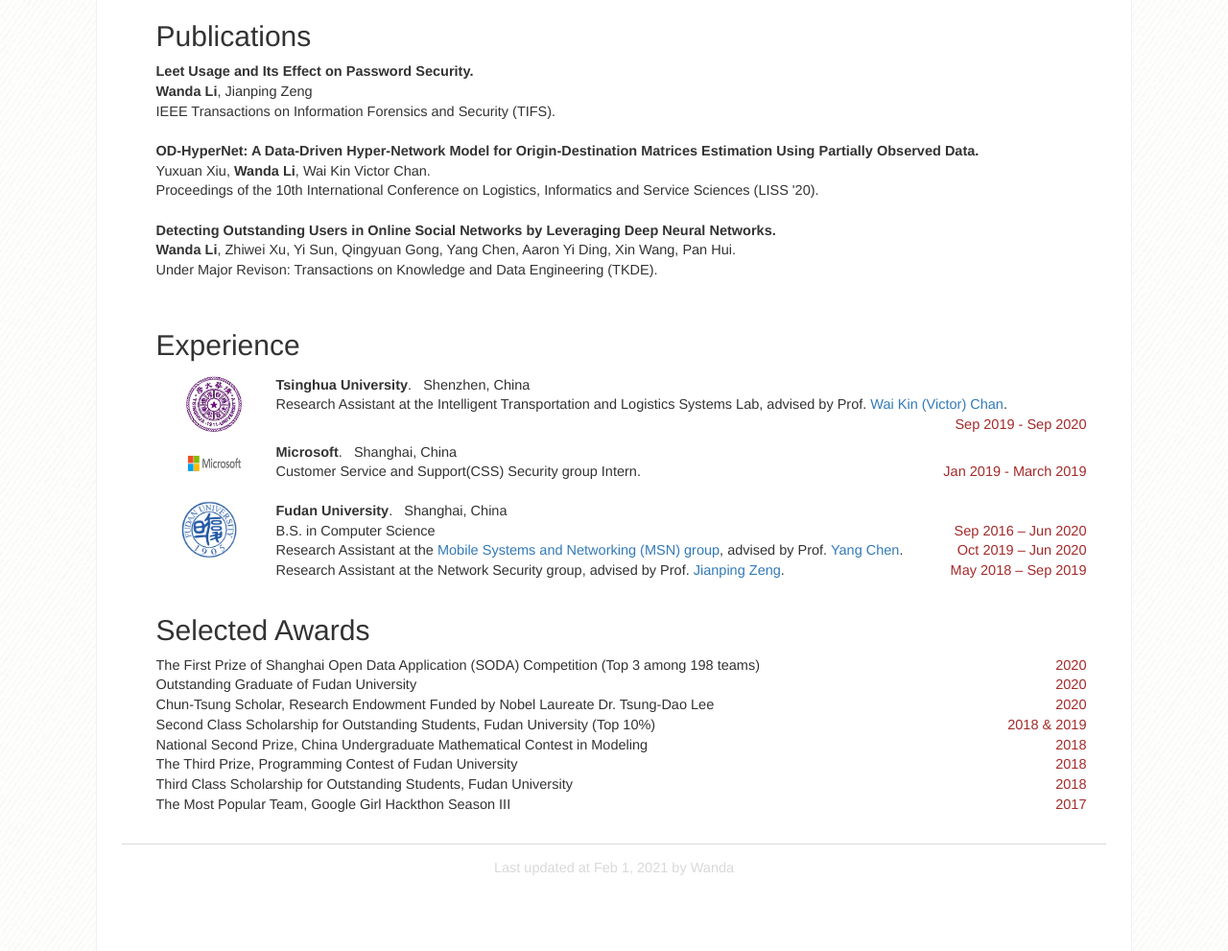
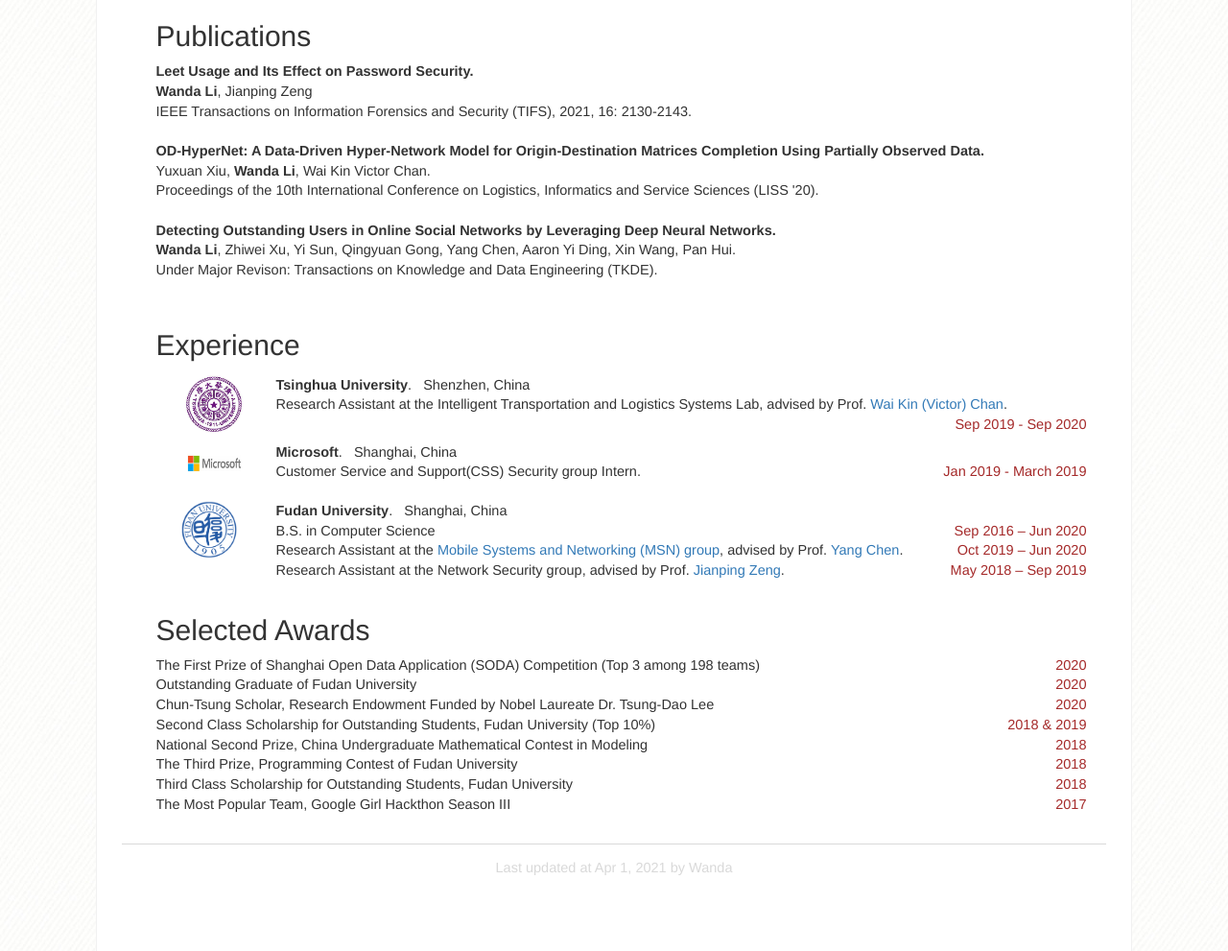
Before and after one commit to wandli/wandli.github.io, a Jekyll site: the page index.html, which Jekyll copies as it is, in a window 1280 px wide. Shown: the part 380-1371 px from the top of the page at 96% size. Built offline with Jekyll 4.4.1, drawn with Linux system fonts in a browser that asks for light colours; nearby versions of some CDN libraries; library files that are not in the unit come from our copies.

Commit message:
Update index.html

```diff
--- a/index.html
+++ b/index.html
@@ -55,10 +55,10 @@
 					<li>
 						<strong>Leet Usage and Its Effect on Password Security.</strong><br/>
 						<span> <strong>Wanda Li</strong>, Jianping Zeng</span><br/>
-						<span>IEEE Transactions on Information Forensics and Security (TIFS).</span><br/>
+						<span>IEEE Transactions on Information Forensics and Security (TIFS), 2021, 16: 2130-2143.</span><br/>
 					</li><br/>
 					<li>
-						<strong>OD-HyperNet: A Data-Driven Hyper-Network Model for Origin-Destination Matrices Estimation Using Partially Observed Data.</strong><br/>
+						<strong>OD-HyperNet: A Data-Driven Hyper-Network Model for Origin-Destination Matrices Completion Using Partially Observed Data.</strong><br/>
 						<span>Yuxuan Xiu, <strong>Wanda Li</strong>, Wai Kin Victor Chan. </span><br/>
 						<span>Proceedings of the 10th International Conference on Logistics, Informatics and Service Sciences (LISS '20).</span><br/>
 					</li><br/>
@@ -159,7 +159,7 @@
 		</div> <!-- class="main" -->
 
 		<div style="padding:14px 0px 50px 0px;text-align:center;color:#d9d9d9;clear:both">
-			Last updated at Feb 1, 2021 by Wanda
+			Last updated at Apr 1, 2021 by Wanda
 		</div>
 
 		</div> <!-- class="inner page" -->
```
